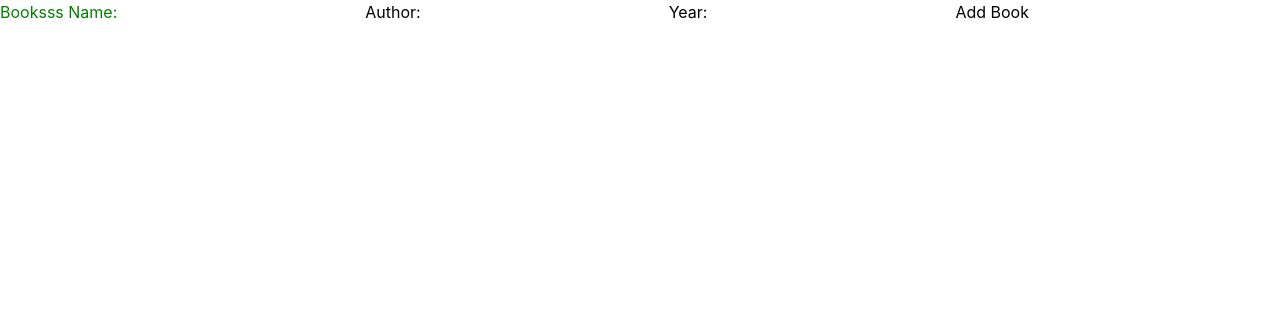
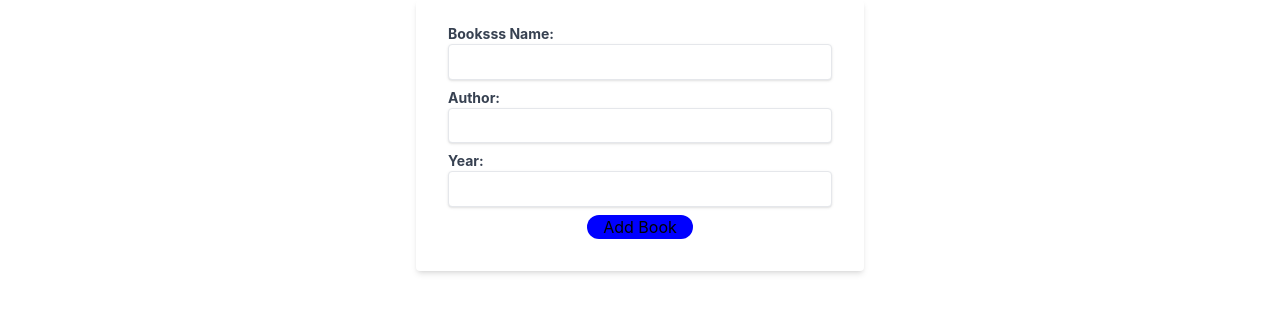
Before and after one commit to musaa99/Bookstore-app, a Next.js app: page /component/BookForm in a window 1280 px wide. Shown: the top 312 px of the page. Built offline with nearby package versions, Linux system fonts and the light colour scheme.

Commit message:
fix the css

```diff
--- a/pages/BookStore.jsx
+++ b/pages/BookStore.jsx
@@ -19,7 +19,7 @@ const BookstoreApp = () => {
 
   return (
     <div className=''>
-      <h1 className=''>Bookstores App</h1>
+      <h1 className='text-center'>Bookstores App</h1>
       <BookForm addBook={addBook} />
       <BookList books={books} deleteBook={deleteBook} />
     </div>
--- a/pages/component/BookForm.jsx
+++ b/pages/component/BookForm.jsx
@@ -19,23 +19,29 @@ const BookForm = ({ addBook }) => {
   };
 
   return (
+  <div className='w-full  m-auto max-w-md'>
 
-    <form  onSubmit={handleSubmit}>
-      <label className='text-[green]'>
+    <form className= "bg-white shadow-md rounded px-8 pt-6 pb-8 mb-4" onSubmit={handleSubmit}>
+        <label className="block text-gray-700 text-sm font-bold mb-2">
           Booksss Name:
-        <input  className=""
+          <input className="shadow appearance-none border rounded w-full py-2 px-3 text-gray-700 leading-tight focus:outline-none focus:shadow-outline"
             type="text" value={name} onChange={(e) => setName(e.target.value)} />
         </label>
-      <label>
+        <label className="block text-gray-700 text-sm font-bold mb-2">
           Author:
-        <input type="text" value={author} onChange={(e) => setAuthor(e.target.value)} />
+          <input className="shadow appearance-none border rounded w-full py-2 px-3 text-gray-700 leading-tight focus:outline-none focus:shadow-outline"
+            type="text" value={author} onChange={(e) => setAuthor(e.target.value)} />
         </label>
-      <label>
+        <label className="block text-gray-700 text-sm font-bold mb-2">
           Year:
-        <input type="text" value={year} onChange={(e) => setYear(e.target.value)} />
+          <input className="shadow appearance-none border rounded w-full py-2 px-3 text-gray-700 leading-tight focus:outline-none focus:shadow-outline"
+            type="text" value={year} onChange={(e) => setYear(e.target.value)} />
         </label>
-      <button  type="submit">Add Book</button>
+        <button className='flex  text-center m-auto bg-[blue] rounded-[50px] px-4 ' type="submit">Add Book</button>
       </form>
+  </div>
+
+
   );
 };
 
--- a/pages/component/BookList.jsx
+++ b/pages/component/BookList.jsx
@@ -4,9 +4,9 @@ const BookList = ({ books, deleteBook }) => {
   return (
     <ul>
       {books.map((book, index) => (
-          <div className='booklist' key={index}>
+          <div className='text-center' key={index}>
           <div>{book.name} by {book.author} ({book.year})</div>
-          <button onClick={() => deleteBook(index)}>Delete</button>
+          <button className='flex  text-center m-auto bg-[red] rounded-[50px] px-4' onClick={() => deleteBook(index)}>Delete</button>
         </div>
       ))}
     </ul>
```
Lines whose indentation alone changed are shown as unchanged.
